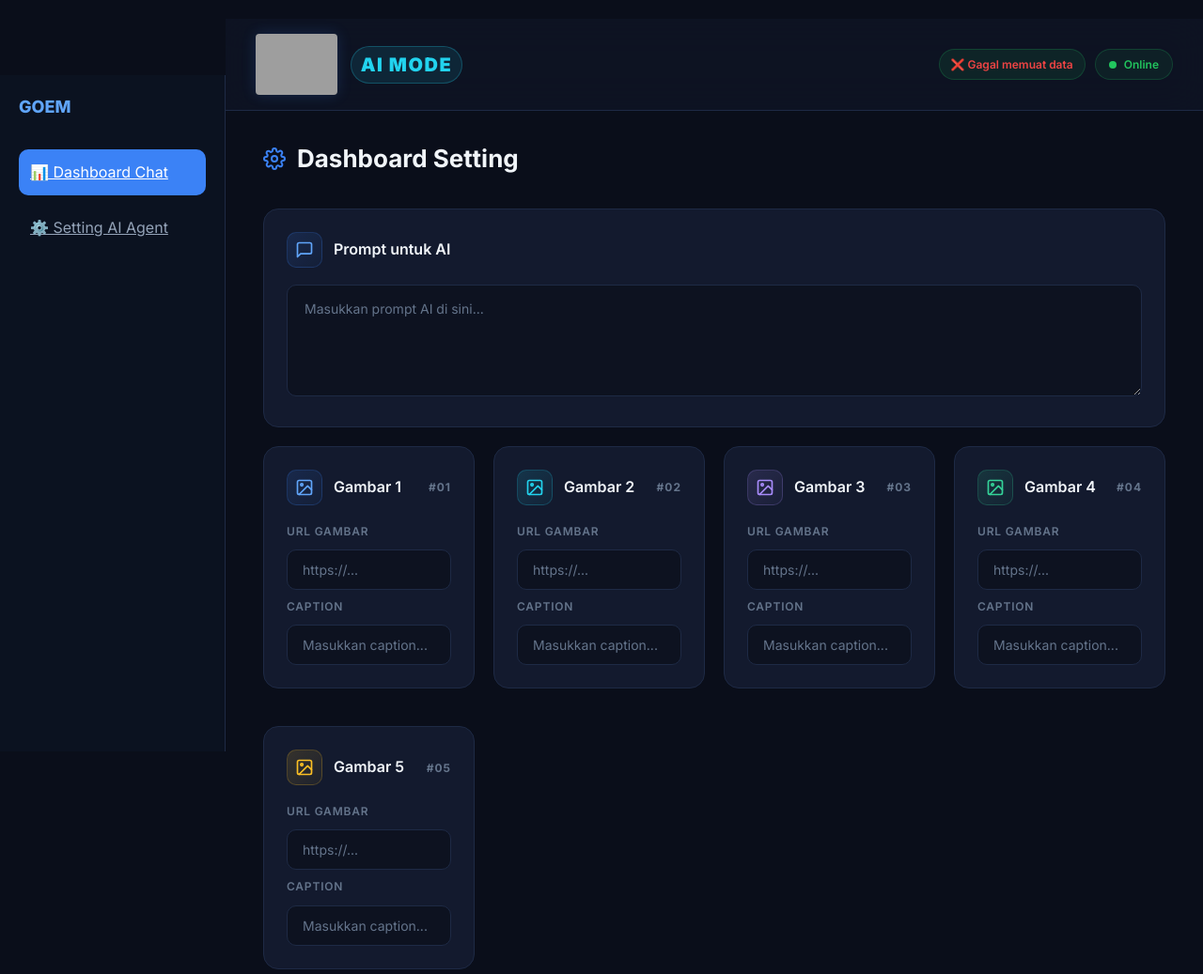
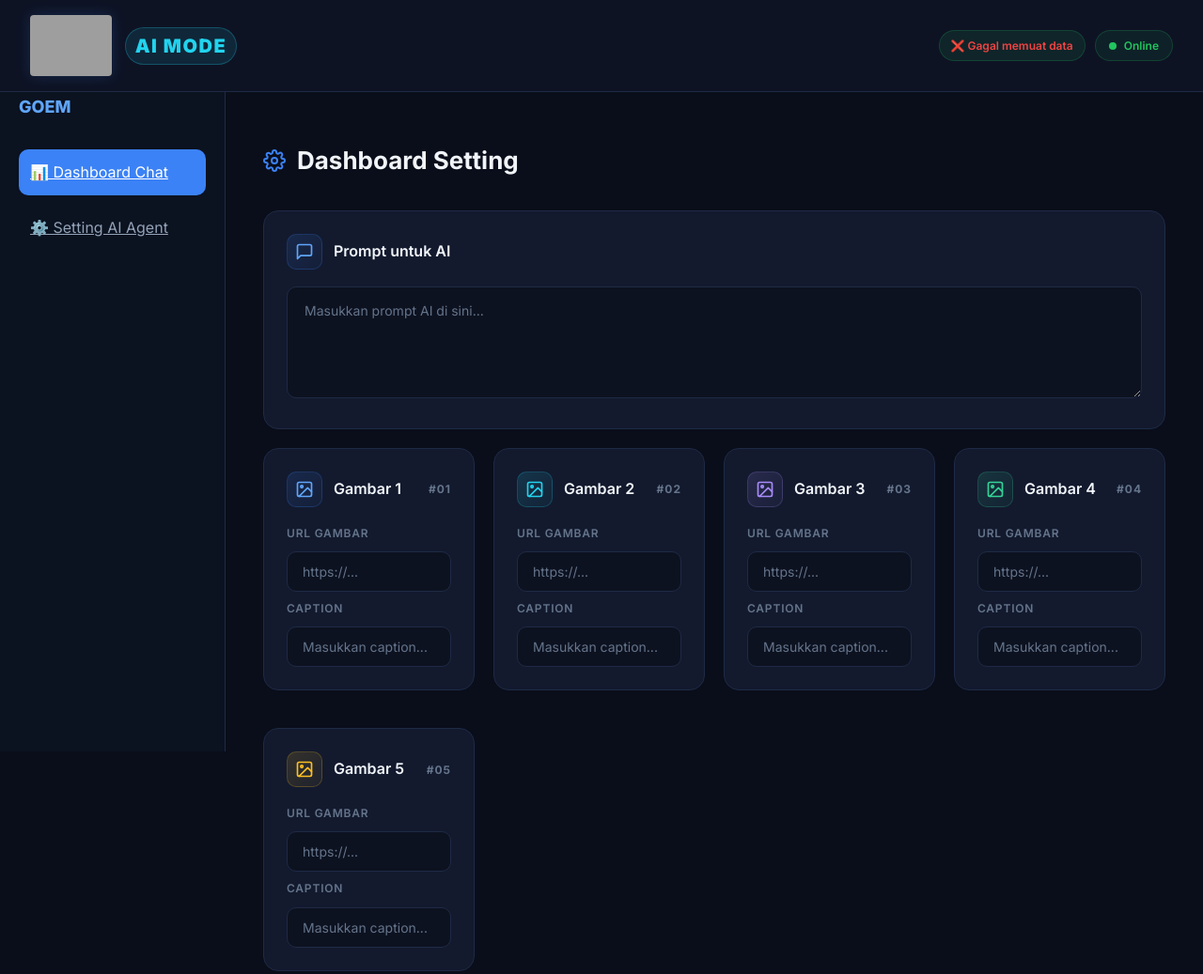
Before and after one commit to danaa8284-eng/dashboard-ai, a plain HTML site: page dasboard1.html in a window 1280 px wide. Shown: the top 1037 px of the page at 94% size. Drawn offline with Linux system fonts and the light colour scheme; no server answers; grey boxes are pictures that could not be loaded.

Commit message:
Update style.css

```diff
--- a/style.css
+++ b/style.css
@@ -262,16 +262,20 @@ body {
 
 /* ===== HEADER ===== */
 .header {
+    position: fixed;   /* ⬅️ ganti dari sticky */
+    top: 0;
+    left: 0;           /* ⬅️ tambahkan */
+    width: 100%;       /* ⬅️ tambahkan */
+
     display: flex;
     align-items: center;
     justify-content: space-between;
     padding: 16px 32px;
-    background: rgba(15, 21, 37, 0.85);
+
+    background: rgba(15, 21, 37, 0.95);
     backdrop-filter: blur(20px);
-    -webkit-backdrop-filter: blur(20px);
     border-bottom: 1px solid var(--border-color);
-    position: sticky;
-    top: 0;
+
     z-index: 100;
     animation: headerSlideDown 0.6s ease-out;
 }
@@ -823,6 +827,6 @@ body {
 /* ===== CONTENT SHIFT ===== */
 .content {
     margin-left: 240px;
-    margin-top: 20px;
+    margin-top: 120px; /* ⬅️ ganti ini */
     width: 100%;
 }
```
